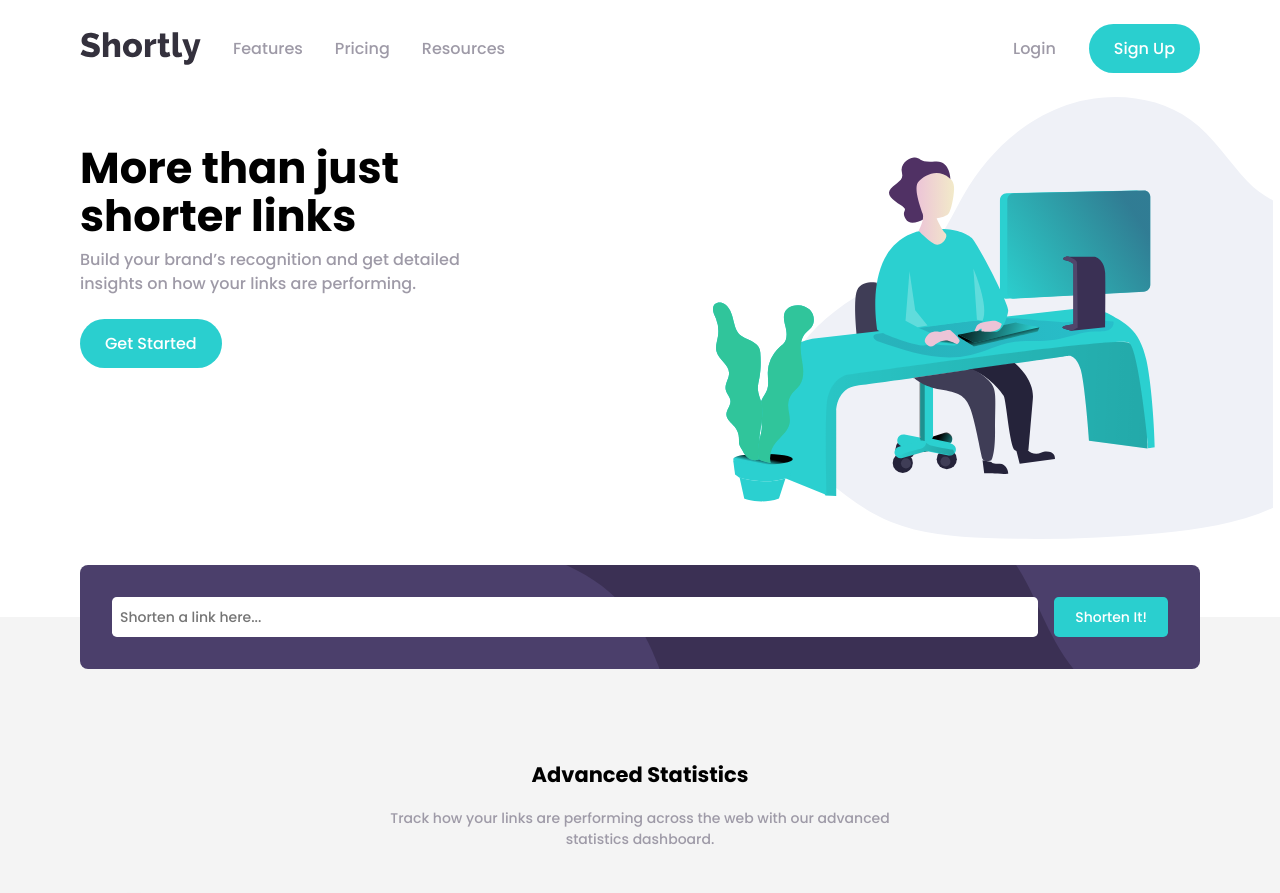
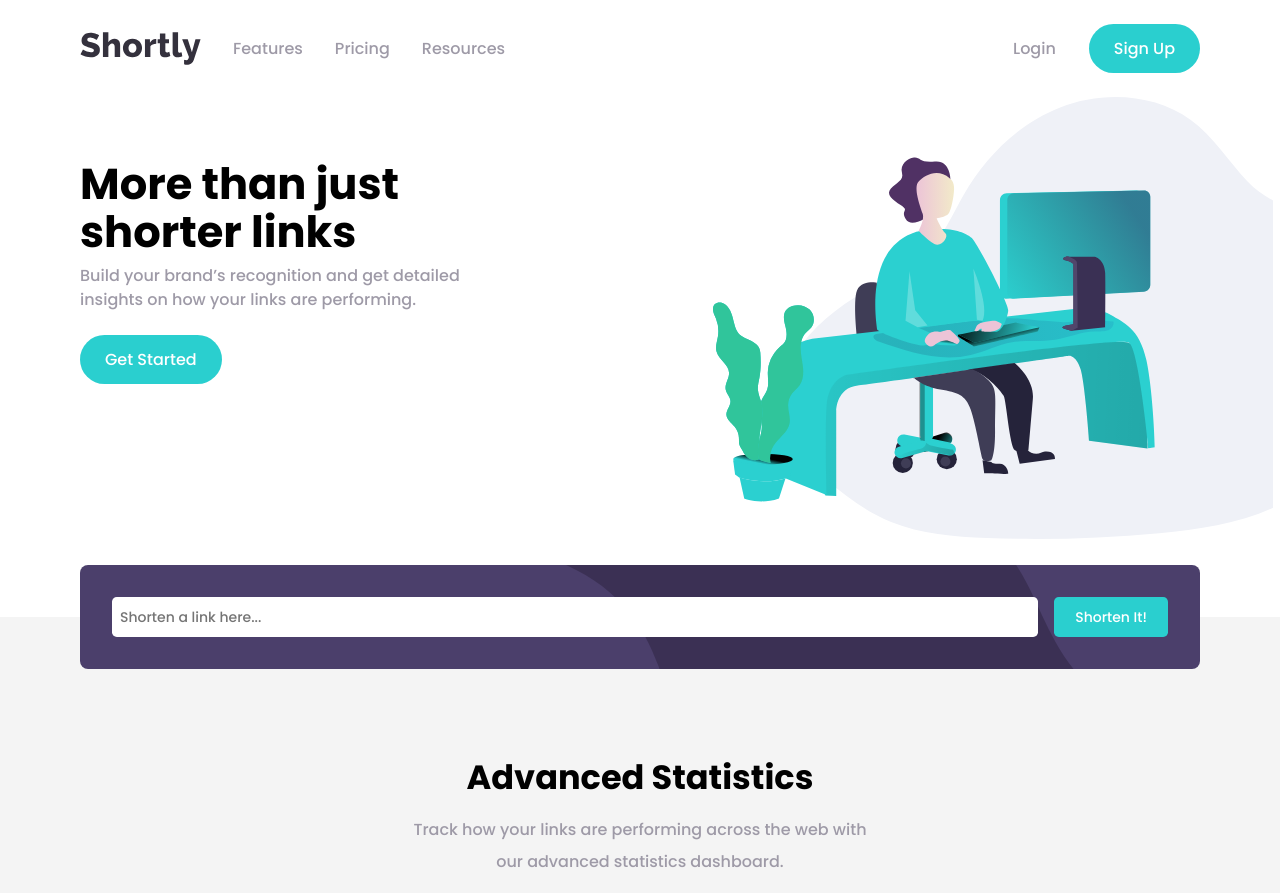
Before and after one commit to BIGWHALE-dev/URL-Shortening-API-Wale, a React (Vite) app: page / in a window 1280 px wide. Shown: the top 893 px of the page. Built offline with nearby package versions, Linux system fonts and the light colour scheme.

Commit message:
main text

```diff
--- a/src/components/Header/Hero.css
+++ b/src/components/Header/Hero.css
@@ -39,13 +39,13 @@
 
   .hero_text {
     text-align: left;
-    max-width: 400px;
+    max-width: 380px;
     margin-bottom: 0;
   }
 
   .hero_heading {
     font-size: 2.7rem;
-    margin-top: 3rem;
+    margin-top: 4rem;
   }
 
   .hero_image {
--- a/src/components/Main/MainSection.css
+++ b/src/components/Main/MainSection.css
@@ -4,16 +4,20 @@
   font-size: 16px;
 }
 
-.section-intro__container {
-  padding-block: 3.5rem 0;
-}
-
 .main-section_container {
   position: relative;
 }
 
+.section-intro__container {
+  padding-block: 3.5rem 0;
+
+  h2 {
+    font-size: 1.5rem;
+  }
+}
+
 .subtitle {
-  max-width: 500px;
+  max-width: 470px;
   margin: auto;
 }
 
@@ -21,4 +25,16 @@
   .main-section {
     font-size: 14px;
   }
+
+  .section-intro__container {
+    h2 {
+      font-size: 2.1rem;
+      margin-block: 0.7rem;
+    }
+  }
+
+  .subtitle {
+    font-size: 1rem;
+    line-height: 2;
+  }
 }
--- a/src/components/Main/StatCard.jsx
+++ b/src/components/Main/StatCard.jsx
@@ -11,7 +11,7 @@ function StatCards() {
           />
         </div>
         <h3 className="card_heading">Brand Recognition</h3>
-        <p className="card_descripton">
+        <p className="card_description">
           Boost your brand recognition with each click. Generic links don’t mean
           a thing. Branded links help instil confidence in your content.
         </p>
@@ -24,7 +24,7 @@ function StatCards() {
           <img src="/images/icon-detailed-records.svg" alt="Detailed Records" />
         </div>
         <h3 className="card_heading">Detailed Records</h3>
-        <p className="card_descripton">
+        <p className="card_description">
           Gain insights into who is clicking your links. Knowing when and where
           people engage with your content helps inform better decisions.
         </p>
@@ -40,7 +40,7 @@ function StatCards() {
           />
         </div>
         <h3 className="card_heading">Fully Customizable</h3>
-        <p className="card_descripton">
+        <p className="card_description">
           Improve brand awareness and content discoverability through
           customizable links, supercharging audience engagement.
         </p>
```
